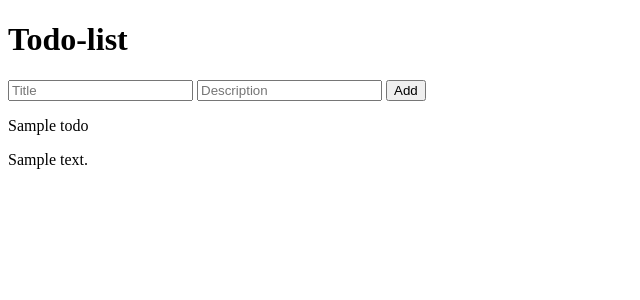
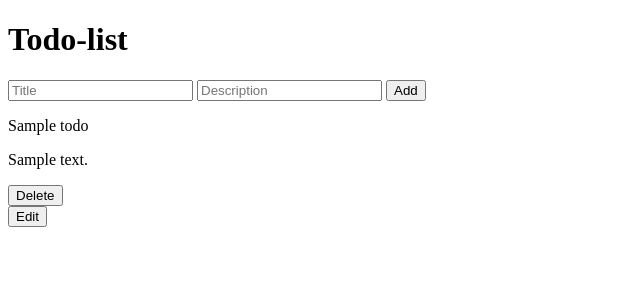
Before and after one commit to adekunleaishat1/node_may2026, a Node server app: page /todo in a window 1280 px wide. Shown: the top 300 px of the page, without its empty margins (0-640 px from the left). Run offline with Node 20, Linux system fonts and the light colour scheme; tables that the repository leaves empty hold one stand-in row (values such as "Sample post"); some libraries are stand-ins or nearby versions.

Commit message:
deletetodo

```diff
--- a/index.js
+++ b/index.js
@@ -150,6 +150,23 @@ app.post("/user/login", async(req, res)=>{
   // }
 
 })
+app.post("/delete/:id", async (req, res) => {
+   try {
+    console.log(req.params);
+    const {id} = req.params
+   const deletedTodo =  await todomodel.findByIdAndDelete(id)
+    if (deletedTodo) {
+      res.redirect("/todo")
+    }
+   } catch (error) {
+    console.log(error);
+    res.redirect("/todo")
+
+   }
+})
+app.get("/edittodo", (req, res)=>{
+      res.render("edit")
+})
 
 app.post("/addtodo", async(req,res) => {
   try {
--- a/views/to-do.ejs
+++ b/views/to-do.ejs
@@ -13,10 +13,17 @@
             <input name="description" type="text" placeholder="Description">
             <button type="submit">Add</button>
         </form>
+
     </div>
       <% alltodo.forEach(element => { %>
          <p><%= element.title %></p>
          <p><%= element.description %></p>
+         <form action="/delete/<%= element._id %>" method="post">
+            <button type="submit">Delete</button>
+        </form>
+        <form action="/edittodo" method="get">
+            <button type="submit">Edit</button>
+        </form>
       <% }) %>
 </body>
 </html>
```
Also changed, not shown: views/edit.ejs (added, +11 -0 lines).
